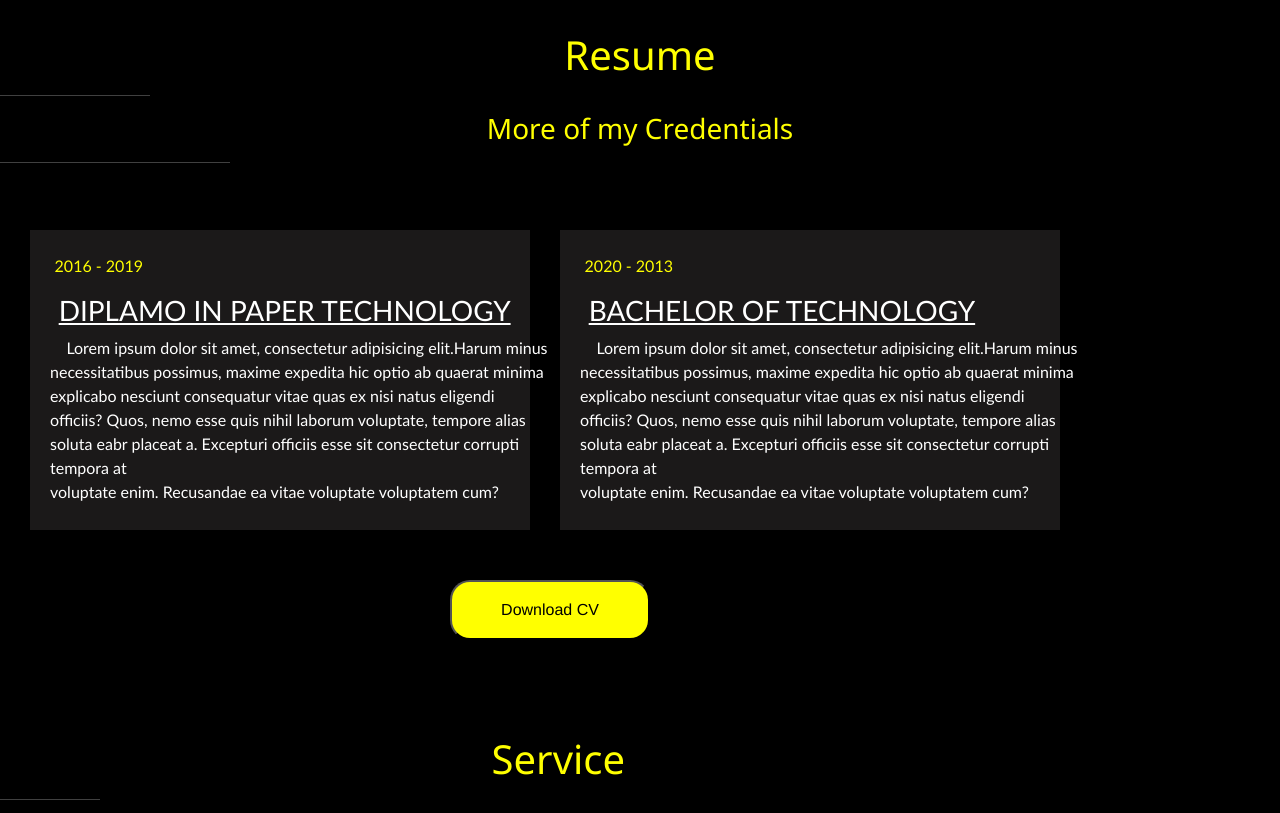
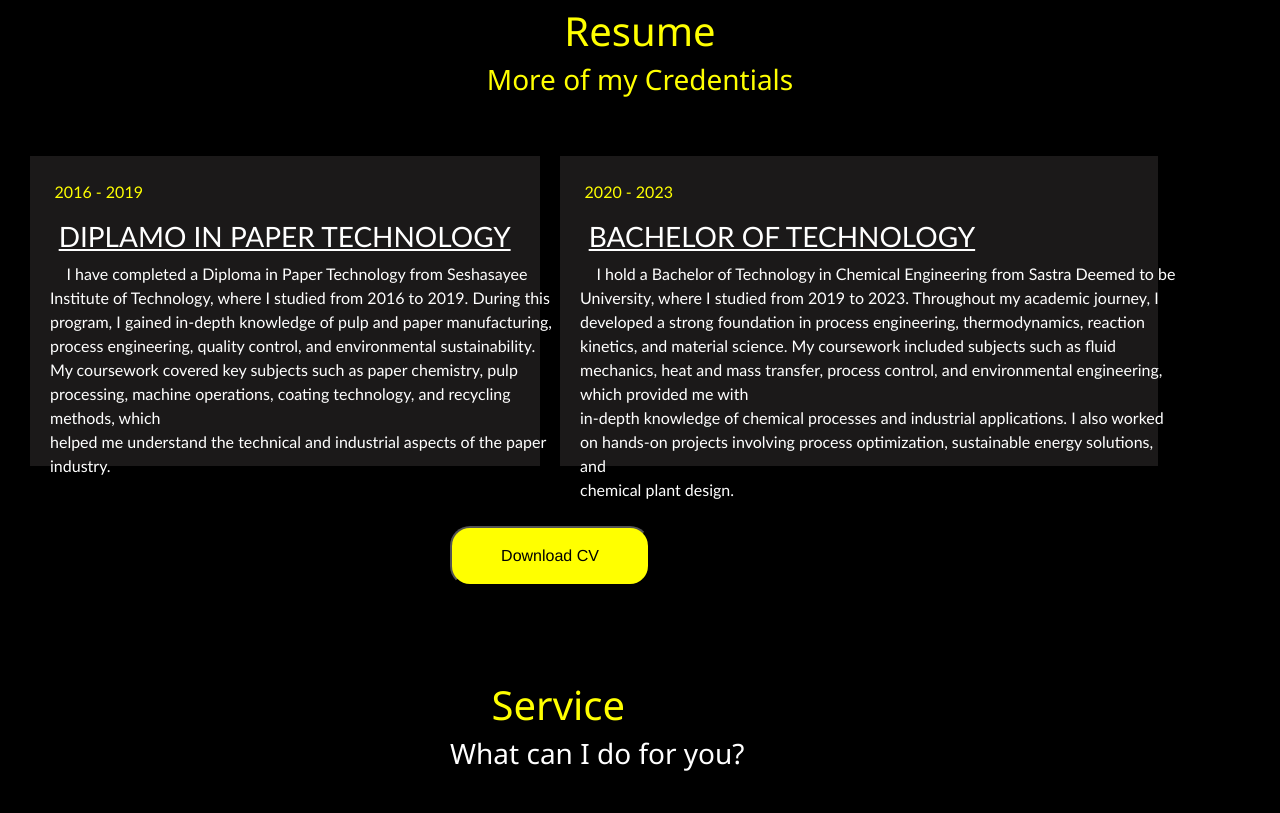
Before and after one commit to bharathbro19/pro3, a plain HTML site: page index.html in a window 1280 px wide. Shown: the part 1227-2040 px from the top of the page. Drawn offline with nearby package versions, Linux system fonts and the light colour scheme.

Commit message:
Update index.html

```diff
--- a/index.html
+++ b/index.html
@@ -17,9 +17,9 @@
           .a5{color: white; align-content: center; position: relative;left: 450px; font-size: large; font-family: 'Segoe UI', Tahoma, Geneva, Verdana, sans-serif;  }
          .a6{position: relative; right: 460px; width: 110px;;}
          .a7{color: white;  text-align: center; font-size: large; font-family:'Segoe UI', Tahoma, Geneva, Verdana, sans-serif}
-         .a8{ color: white; height: 300px; width:  500px;  font-family:'Gill Sans', 'Gill Sans MT', Calibri, 'Trebuchet MS', sans-serif ;  background-color:rgb(27, 25, 25); position: relative;left: 30px;}
+         .a8{ color: white; height: 310px; width:  510px;  font-family:'Gill Sans', 'Gill Sans MT', Calibri, 'Trebuchet MS', sans-serif ;  background-color:rgb(27, 25, 25); position: relative;left: 30px;}
         .a9{position: relative;left: 20px;}
-        .a10{color: white; height: 300px; width:  500px;  font-family:'Gill Sans', 'Gill Sans MT', Calibri, 'Trebuchet MS', sans-serif ;  background-color:rgb(27, 25, 25); position: relative;left: 560px; bottom: 300PX; }
+        .a10{color: white; height: 310px; width:  598px;  font-family:'Gill Sans', 'Gill Sans MT', Calibri, 'Trebuchet MS', sans-serif ;  background-color:rgb(27, 25, 25); position: relative;left: 560px; bottom: 310PX; }
         .a11{position: relative;left: 20px;}
         .a12{color: black; background-color: yellow; border-radius: 20px; width: 200px; height: 60px; position: relative; bottom: 250px; left: 450px; font-family:'Franklin Gothic Medium', 'Arial Narrow', Arial, sans-serif;}
         .a12:hover{ background-color: white;}
@@ -46,15 +46,15 @@
 
 </style>
 
-</head>b
+</head>
 
 <body>
 
 
     <h2 class="a2">  <span style="color: white;">Web</span> <span style="color: yellow;">Design</span></h2>
          <nav class="a3">
-        <a  class="n1"> <span style="color: white;">Home</span></a>
-        <a class="n1"><span style="color: white;">About</span></a>
+        <a class="n1"> <span style="color: white;">Home</span></a>
+        <a class="n1" ><span style="color: white;">About</span></a>
         <a class="n1"><span style="color: white;">Resume</span></a>
         <a class="n1"><span style="color: white;">Service</span</a>
         <a class="n1"><span style="color: white;">Contact</span></a>
@@ -66,8 +66,10 @@
             <hr width="300px"  align="left">
             <h3> <span style="color: white;">Web Designer</span></h3>
         </div>
+
         <br><br><br><br><br><br><br><br><br><br><br>
-        <div class="a5" >
+
+        <div class="a5"  >
         <h1><span style="color: yellow;">About me</span> </h1>
         <hr width="90px" class="a6">
         <br>
@@ -77,37 +79,45 @@
         <P> <b>PINCODE:</b> &nbsp;620001</P>
         <p> <b>EMAIL:</b>&nbsp; &nbsp; &nbsp; &nbsp; bharathbro1912@gmail.com</p>
         </div>
+
         <br><br><br><br><br><br><br><br<br><br><br><br>
+
         <div class="a7">
+
             <h1>  <span style="color: yellow;">Resume</span></h1>
-            <hr width="150px" class="a7">
+            <!-- <hr width="150px" class="a7"> -->
             <h3><span style="color: yellow;">More of my Credentials</span> </h3>
-            <hr width="230px" class="a7">
+            <!-- <hr width="230px" class="a7"> -->
             <br>
+
         </div>
+
         <br>
+
         <div class="a8">
             <br>
             <p> <span style="color: yellow;"> &nbsp;  &nbsp;  &nbsp; 2016 - 2019</span> </p>
             <h3>&nbsp;    &nbsp; <u>DIPLAMO IN PAPER TECHNOLOGY</u></h3>
-            <p class="a9"> &nbsp;  &nbsp;  Lorem ipsum dolor sit amet, consectetur adipisicing elit.Harum minus necessitatibus possimus, maxime expedita hic optio ab quaerat minima explicabo nesciunt consequatur vitae quas ex nisi natus eligendi officiis?
-            Quos, nemo esse quis nihil laborum voluptate, tempore alias soluta  eabr
-             placeat a. Excepturi officiis esse sit consectetur corrupti tempora at <br>voluptate enim. Recusandae ea vitae voluptate voluptatem cum?</p>
+            <p class="a9"> &nbsp;  &nbsp;  I have completed a Diploma in Paper Technology from Seshasayee
+                <br> Institute of Technology, where I studied from 2016 to 2019. During this program, I gained in-depth knowledge of pulp and paper manufacturing, process engineering, quality control, and environmental sustainability. My coursework covered key subjects such as paper chemistry, pulp  processing, machine operations, coating technology, and recycling methods, which <br> helped me understand the technical and industrial aspects of the paper industry.</p>
         </div>
 
         <div class="a10">
          <br>
-         <p> <span style="color: yellow;">     &nbsp;  &nbsp;  &nbsp; 2020 - 2013</span> </p>
+
+         <p> <span style="color: yellow;">     &nbsp;  &nbsp;  &nbsp; 2020 - 2023</span> </p>
          <h3>&nbsp;    &nbsp; <u>BACHELOR OF TECHNOLOGY</u></h3>
-        <p class="a11"> &nbsp;  &nbsp;  Lorem ipsum dolor sit amet, consectetur adipisicing elit.Harum minus necessitatibus possimus, maxime expedita hic optio ab quaerat minima explicabo nesciunt consequatur vitae quas ex nisi natus eligendi officiis?
-         Quos, nemo esse quis nihil laborum voluptate, tempore alias soluta  eabr
-         placeat a. Excepturi officiis esse sit consectetur corrupti tempora at <br>voluptate enim. Recusandae ea vitae voluptate voluptatem cum?</p>
+        <p class="a11"> &nbsp;  &nbsp;  I hold a Bachelor of Technology in Chemical Engineering from Sastra Deemed to be University, where I studied from 2019 to 2023. Throughout my academic journey,
+             I developed a strong foundation in process engineering, thermodynamics, reaction kinetics, and material science.
+             My coursework included subjects such as  fluid mechanics, heat and mass transfer, process control, and environmental engineering,
+             which provided me with  <br>in-depth knowledge of chemical processes and industrial applications. I also worked on hands-on projects involving process optimization, sustainable energy solutions, and  <br>chemical plant design.
         </div>
+
          <button class="a12">Download CV</button>
 
         <div class="a13">
         <h1  ><span style="color: yellow;">&nbsp; &nbsp; Service</span> </h1>
-        <hr width="100px"  class="b1">
+        <!-- <hr width="100px"  class="b1"> -->
          <h3 >What can I do for you?</h3>
          <br>
          <br>
```
